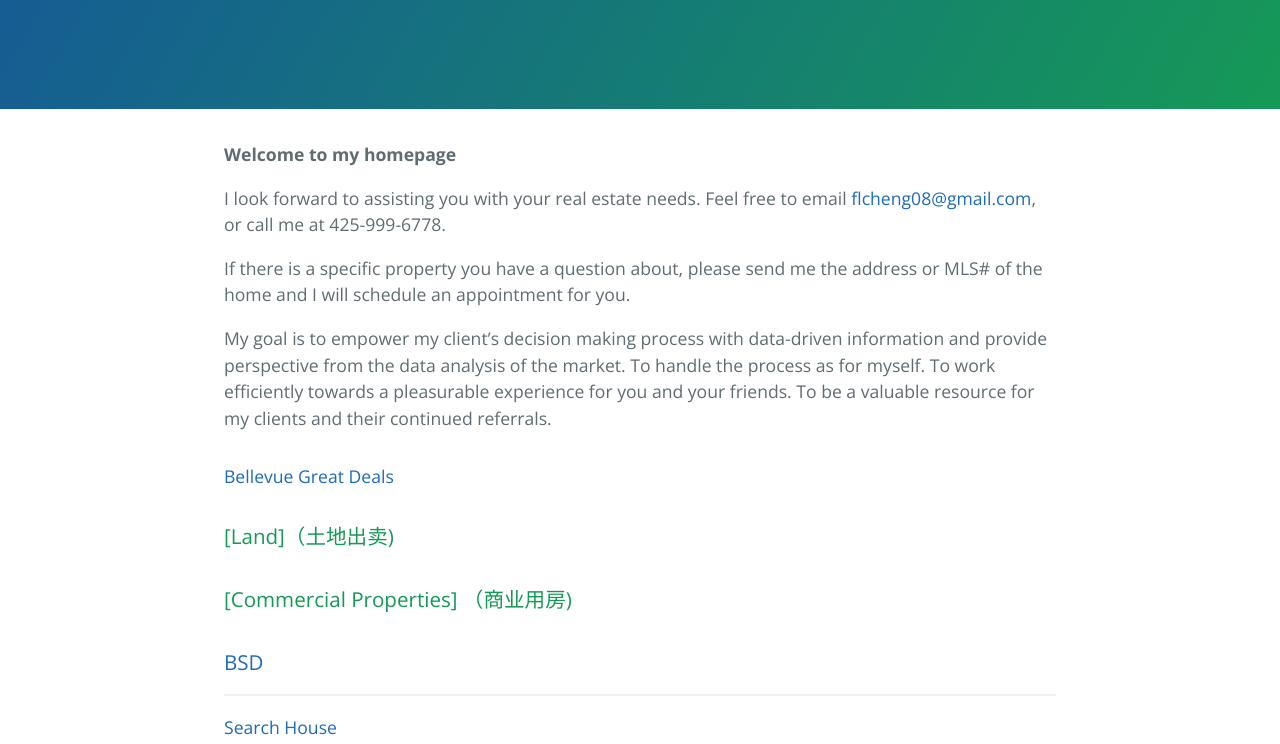
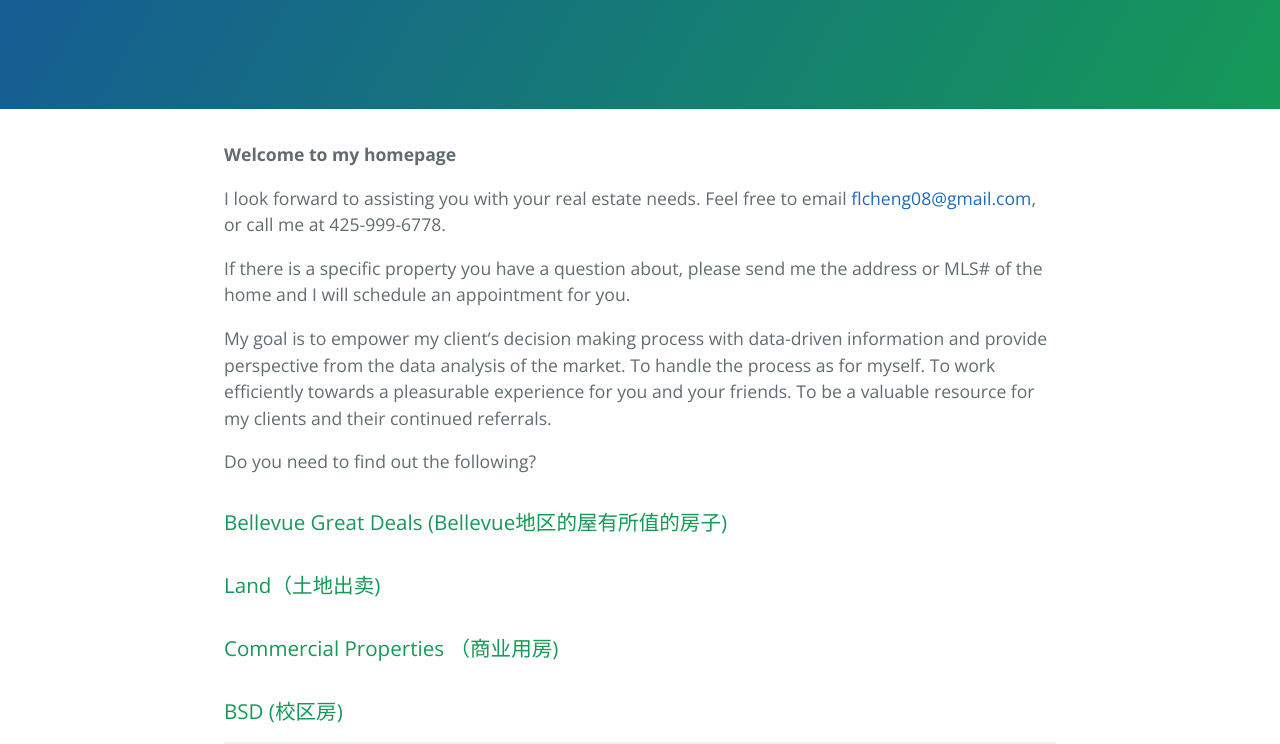
Before and after one commit to realty/realty.github.io, a plain HTML site: page index.html in a window 1280 px wide. Shown: the part 208-952 px from the top of the page. Drawn offline with nearby package versions, Linux system fonts and the light colour scheme.

Commit message:
Replace master branch with page content via GitHub

```diff
--- a/index.html
+++ b/index.html
@@ -24,19 +24,19 @@
 
 <p>My goal is to empower my client’s decision making process with data-driven information and provide perspective from the data analysis of the market. To handle the process as for myself. To work efficiently towards a pleasurable experience for you and your friends. To be a valuable resource for my clients and their continued referrals.</p>
 
-<h4>
-<a id="bellevue-great-deals" class="anchor" href="#bellevue-great-deals" aria-hidden="true"><span aria-hidden="true" class="octicon octicon-link"></span></a><a href="Bellevue%E5%9C%B0%E5%8C%BA%E7%9A%84%E5%B1%8B%E6%9C%89%E6%89%80%E5%80%BC%E7%9A%84%E6%88%BF%E5%AD%90">Bellevue Great Deals</a>
-</h4>
+<p>Do you need to find out the following? </p>
 
 <h3>
-<a id="land土地出卖" class="anchor" href="#land%E5%9C%9F%E5%9C%B0%E5%87%BA%E5%8D%96" aria-hidden="true"><span aria-hidden="true" class="octicon octicon-link"></span></a>[Land]（土地出卖)</h3>
+<a id="bellevue-great-deals-bellevue地区的屋有所值的房子" class="anchor" href="#bellevue-great-deals-bellevue%E5%9C%B0%E5%8C%BA%E7%9A%84%E5%B1%8B%E6%9C%89%E6%89%80%E5%80%BC%E7%9A%84%E6%88%BF%E5%AD%90" aria-hidden="true"><span aria-hidden="true" class="octicon octicon-link"></span></a>Bellevue Great Deals (Bellevue地区的屋有所值的房子)</h3>
 
 <h3>
-<a id="commercial-properties-商业用房" class="anchor" href="#commercial-properties-%E5%95%86%E4%B8%9A%E7%94%A8%E6%88%BF" aria-hidden="true"><span aria-hidden="true" class="octicon octicon-link"></span></a>[Commercial Properties] （商业用房)</h3>
+<a id="land土地出卖" class="anchor" href="#land%E5%9C%9F%E5%9C%B0%E5%87%BA%E5%8D%96" aria-hidden="true"><span aria-hidden="true" class="octicon octicon-link"></span></a>Land（土地出卖)</h3>
 
 <h3>
-<a id="bsd" class="anchor" href="#bsd" aria-hidden="true"><span aria-hidden="true" class="octicon octicon-link"></span></a><a href="%E6%A0%A1%E5%8C%BA%E6%88%BF">BSD</a>
-</h3>
+<a id="commercial-properties-商业用房" class="anchor" href="#commercial-properties-%E5%95%86%E4%B8%9A%E7%94%A8%E6%88%BF" aria-hidden="true"><span aria-hidden="true" class="octicon octicon-link"></span></a>Commercial Properties （商业用房)</h3>
+
+<h3>
+<a id="bsd-校区房" class="anchor" href="#bsd-%E6%A0%A1%E5%8C%BA%E6%88%BF" aria-hidden="true"><span aria-hidden="true" class="octicon octicon-link"></span></a>BSD (校区房)</h3>
 
 <hr>
 
--- a/params.json
+++ b/params.json
@@ -1,6 +1,6 @@
 {
   "name": "Linda's Realty",
   "tagline": "low cost real estate service ",
-  "body": "  \r\n**Welcome to my homepage**\r\n\r\nI look forward to assisting you with your real estate needs. Feel free to email flcheng08@gmail.com, or call me at 425-999-6778.\r\n\r\nIf there is a specific property you have a question about, please send me the address or MLS# of the home and I will schedule an appointment for you.\r\n\r\nMy goal is to empower my client’s decision making process with data-driven information and provide perspective from the data analysis of the market. To handle the process as for myself. To work efficiently towards a pleasurable experience for you and your friends. To be a valuable resource for my clients and their continued referrals.\r\n\r\n####[Bellevue Great Deals] (Bellevue地区的屋有所值的房子)\r\n### [Land]（土地出卖)\r\n### [Commercial Properties] （商业用房)\r\n### [BSD] (校区房)\r\n\r\n----------------------------------------------------------------------------------------------------------------------------------\r\n\r\n\r\n [Search House](http://www.skylineproperties.com/fenglingcheng)\r\n\r\n![Skyline Properties Inc](realty.github.io/SkylineLogo_wide_white.png)",
+  "body": "  \r\n**Welcome to my homepage**\r\n\r\nI look forward to assisting you with your real estate needs. Feel free to email flcheng08@gmail.com, or call me at 425-999-6778.\r\n\r\nIf there is a specific property you have a question about, please send me the address or MLS# of the home and I will schedule an appointment for you.\r\n\r\nMy goal is to empower my client’s decision making process with data-driven information and provide perspective from the data analysis of the market. To handle the process as for myself. To work efficiently towards a pleasurable experience for you and your friends. To be a valuable resource for my clients and their continued referrals.\r\n\r\nDo you need to find out the following? \r\n### Bellevue Great Deals (Bellevue地区的屋有所值的房子)\r\n### Land（土地出卖)\r\n### Commercial Properties （商业用房)\r\n### BSD (校区房)\r\n###        \r\n\r\n----------------------------------------------------------------------------------------------------------------------------------\r\n\r\n\r\n [Search House](http://www.skylineproperties.com/fenglingcheng)\r\n\r\n![Skyline Properties Inc](realty.github.io/SkylineLogo_wide_white.png)",
   "note": "Don't delete this file! It's used internally to help with page regeneration."
 }
```
